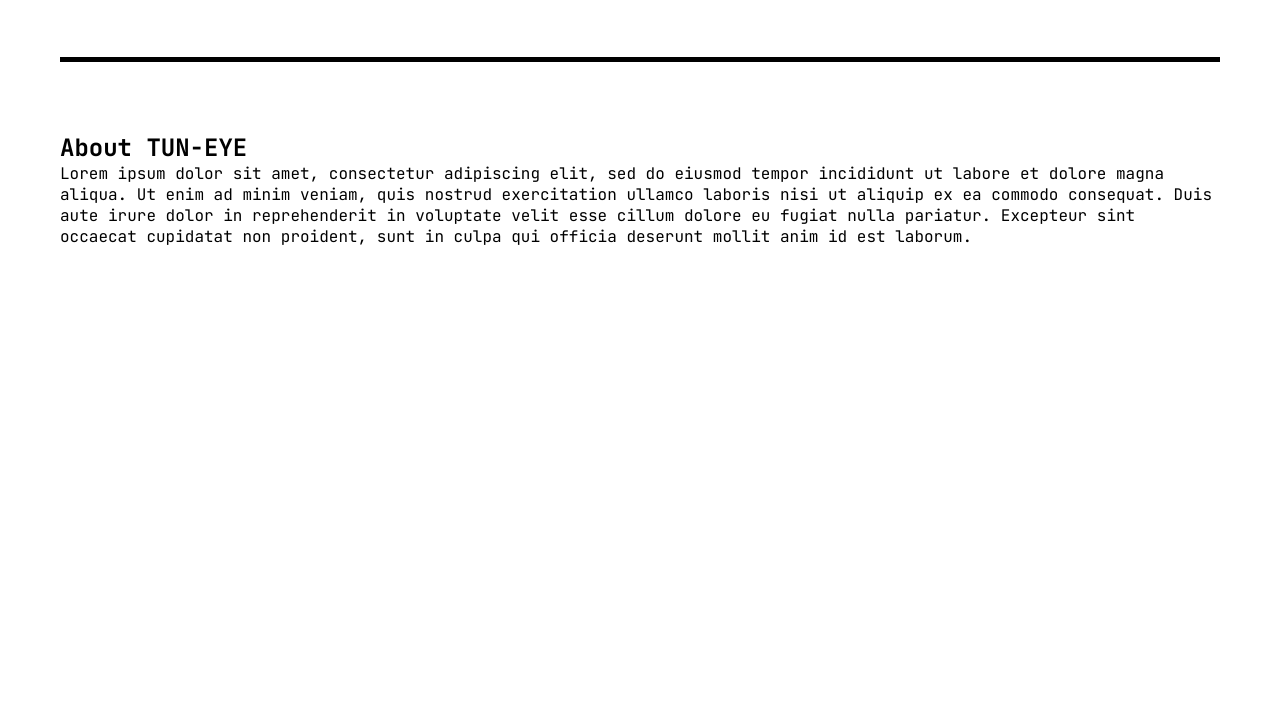
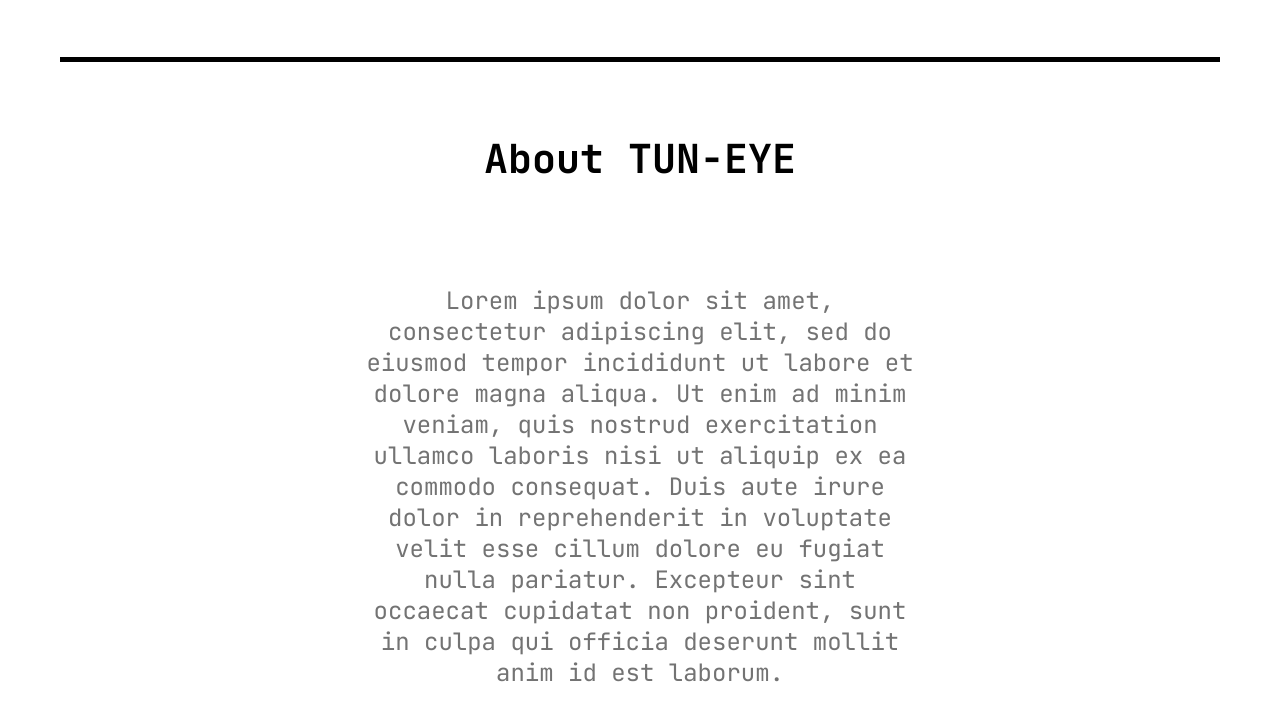
Before and after one commit to Shifard/try, a plain HTML site: page index.html in a window 1280 px wide. Shown: the part 2111-2831 px from the top of the page. Before the commit the page ends 2378 px from the top, so only its background shows below. Drawn offline with Linux system fonts and the light colour scheme.

Commit message:
Add style for about section

```diff
--- a/src/style/style.css
+++ b/src/style/style.css
@@ -151,3 +151,21 @@ section.features div p.feature-description {
   margin-bottom: 40px;
   padding: 0 75px;
 }
+
+section.about {
+  text-align: center;
+  margin-bottom: 350px;
+}
+
+section.about h1 {
+  font-size: 2.5rem;
+  color: #000;
+  font-weight: bold;
+  margin-bottom: 100px;
+}
+
+section.about p.about-this-tool {
+  font-size: 1.5rem;
+  color: #737373;
+  padding: 0 300px;
+}
```
